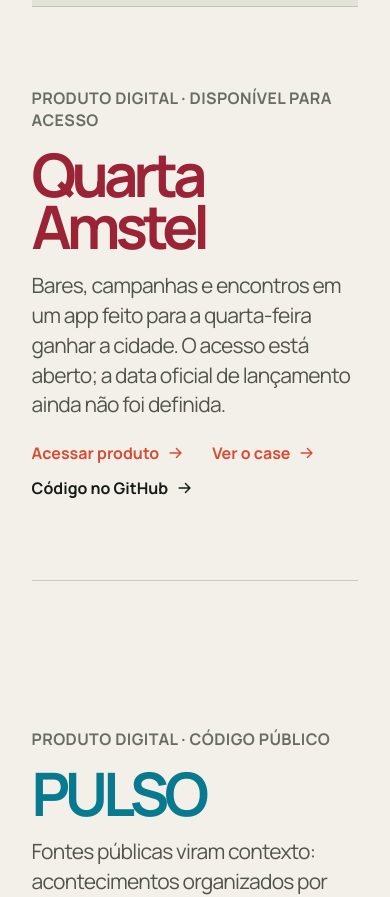
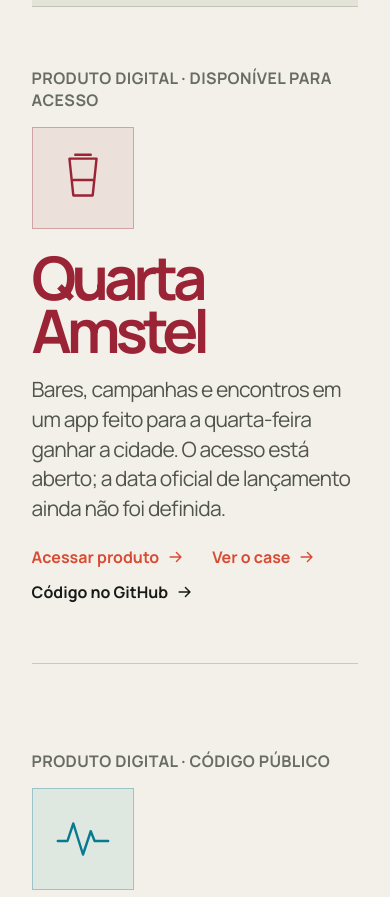
Before and after one commit to henriquesouza1832001-eng/henriquesouza1832001-eng, a React (Vite) app: page / in a window 390 px wide. Shown: the part 1462-2359 px from the top of the page. Built offline with nearby package versions, Linux system fonts and the light colour scheme.

Commit message:
Give project chapters distinct visual signatures

```diff
--- a/src/main.jsx
+++ b/src/main.jsx
@@ -509,6 +509,9 @@
                 ? "PRODUTO DIGITAL · EM FINALIZAÇÃO"
                 : "PRODUTO DIGITAL · CÓDIGO PÚBLICO"}
         </p>
+        <div className="folio-project-symbol" aria-hidden="true">
+          <ProjectSymbol id={project.id} />
+        </div>
         <h2>{projectNames[project.id]}</h2>
         <p className="folio-description">{summaries[project.id]}</p>
         <div className="folio-links">
--- a/src/style.css
+++ b/src/style.css
@@ -594,7 +594,16 @@
   }
   .folio-type {
     margin-bottom: 15px;
-    font-size: 13px;
+    font-size: 15px;
+  }
+  .folio-project-symbol {
+    width: 68px;
+    height: 68px;
+    margin-bottom: 16px;
+  }
+  .folio-project-symbol svg {
+    width: 43px;
+    height: 43px;
   }
   .folio-links a {
     font-size: 16px;
@@ -680,7 +689,7 @@
 }
 .folio-chapter {
   display: flex;
-  min-height: min(100svh, 900px);
+  min-height: min(78svh, 760px);
   flex-direction: column;
   justify-content: center;
   padding: 100px 0;
@@ -688,7 +697,7 @@
   scroll-margin-top: 90px;
 }
 .folio-chapter:first-child {
-  padding-top: 70px;
+  padding-top: 58px;
 }
 .folio-copy {
   max-width: 640px;
@@ -912,6 +921,42 @@
 .folio-home .folio-project.in-view .folio-copy {
   animation: folio-copy-arrive 0.55s cubic-bezier(0.2, 0.75, 0.25, 1) both;
 }
+.folio-project {
+  --project-accent: #d94d35;
+}
+.folio-quarta {
+  --project-accent: #9b2336;
+}
+.folio-pulso {
+  --project-accent: #087a90;
+}
+.folio-sim {
+  --project-accent: #765444;
+}
+.folio-trilha {
+  --project-accent: #52684e;
+}
+.folio-rota {
+  --project-accent: #355d46;
+}
+.folio-project-symbol {
+  width: 102px;
+  height: 102px;
+  margin-bottom: 22px;
+  display: grid;
+  place-items: center;
+  color: var(--project-accent);
+  border: 1px solid color-mix(in srgb, var(--project-accent) 32%, transparent);
+  background: color-mix(in srgb, var(--project-accent) 8%, var(--folio-paper));
+}
+.folio-project-symbol svg {
+  width: 62px;
+  height: 62px;
+  stroke-width: 1.25;
+}
+.folio-project .folio-copy h2 {
+  color: var(--project-accent);
+}
 .folio-hero-kicker {
   font-size: 15px;
 }
```
